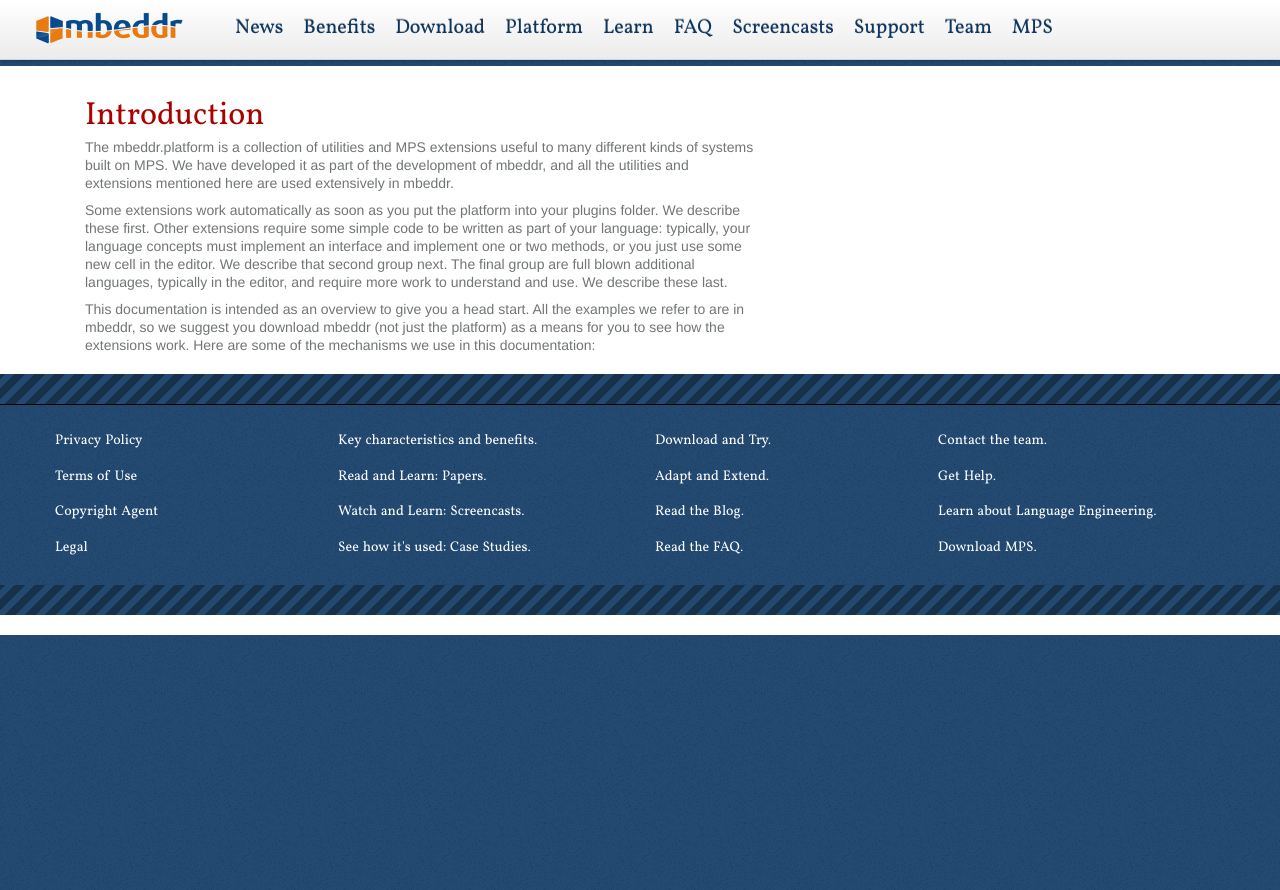
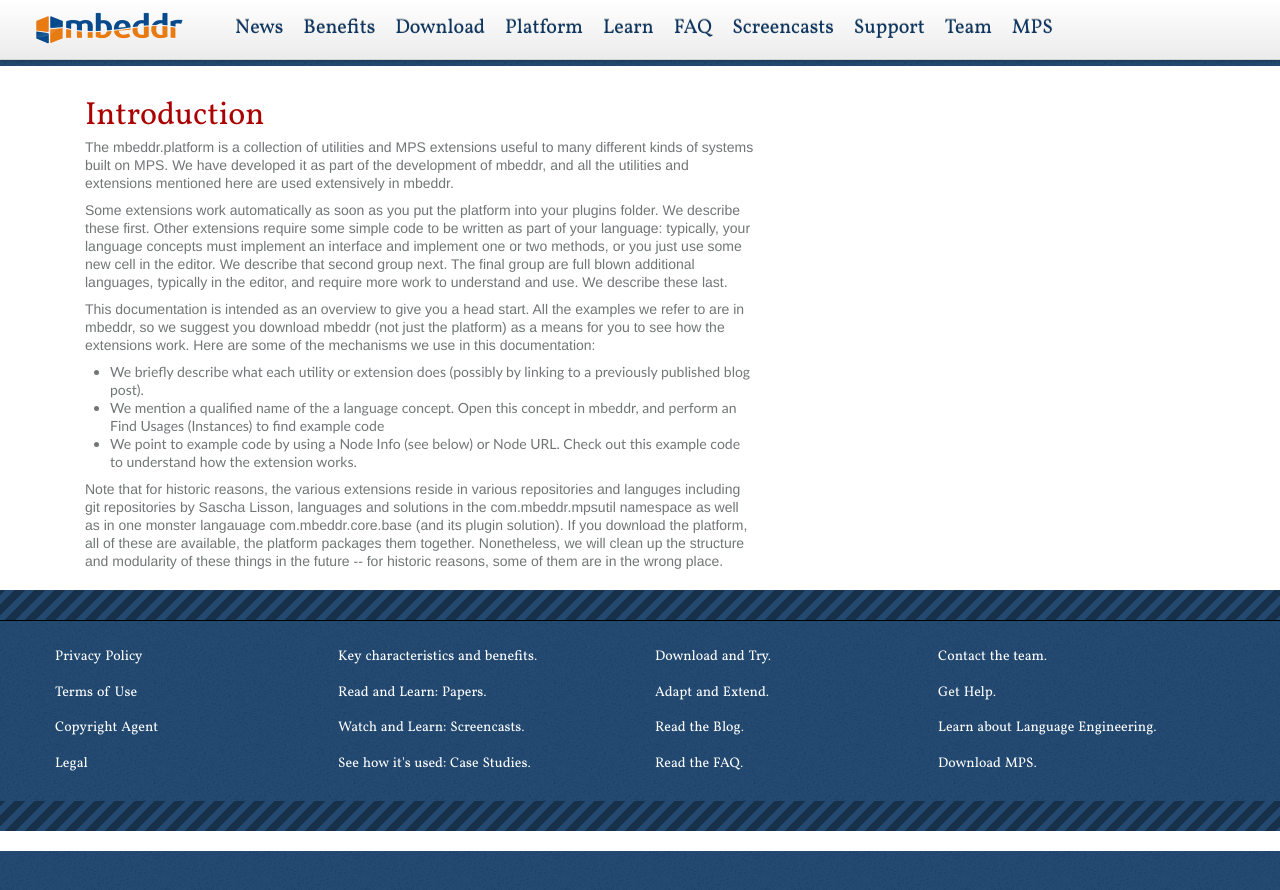
Before and after one commit to mbeddr/mbeddr.github.io, a Jekyll site: the page platform.html, which Jekyll copies as it is, in a window 1280 px wide. Shown: the top 890 px of the page. Built offline with Jekyll 4.4.1, drawn with Linux system fonts in a browser that asks for light colours; nearby versions of some CDN libraries; library files that are not in the unit come from our copies.

Commit message:
added platform page

```diff
--- a/platform.html
+++ b/platform.html
@@ -119,6 +119,13 @@
                     <div class="span7">
 
 
+
+
+
+
+
+
+
                         <h1>Introduction</h1>
 
                         <p>
@@ -142,14 +149,31 @@
                             This documentation is intended as an overview to give you a head start.
                             All the examples we refer to are in mbeddr, so we suggest you download
                             mbeddr (not just the platform) as a means for you to see how the extensions
-                work. Here  are some of the mechanisms we use in this documentation:
+                            work. Here are some of the mechanisms we use in this documentation:
                         </p>
 
+                        <ul>
+                            <li>We briefly describe what each utility or extension does (possibly
+                                by linking to a previously published blog post).
+                            </li>
+                            <li>We mention a qualified name of the a language concept. Open this concept
+                                in mbeddr, and perform an Find Usages (Instances) to find example code
+                            </li>
+                            <li>We point to example code by using a Node Info (see below) or Node URL.
+                                Check out this example code to understand how the extension works.
+                            </li>
+                        </ul>
 
-        </div>
-        <div class="span1">&nbsp;</div>
-    </div>
-</div>
+                        <p>
+                            Note that for historic reasons, the various extensions reside in various
+                            repositories and languges including git repositories by Sascha Lisson,
+                            languages and solutions in the com.mbeddr.mpsutil namespace as well as
+                            in one monster langauage com.mbeddr.core.base (and its plugin solution).
+                            If you download the platform, all of these are available, the platform
+                            packages them together. Nonetheless, we will clean up the structure and
+                            modularity of these things in the future -- for historic reasons, some
+                            of them are in the wrong place.
+                        </p>
 
 
 
@@ -157,6 +181,54 @@
 
 
 
+
+
+
+
+
+
+
+
+
+
+
+
+
+
+
+
+
+
+
+
+
+
+
+
+
+
+
+
+
+
+
+
+
+
+
+
+
+
+
+
+
+
+
+
+                    </div>
+                    <div class="span1">&nbsp;</div>
+                </div>
+            </div>
 
 
         </div>
```
Lines whose indentation alone changed are shown as unchanged.
